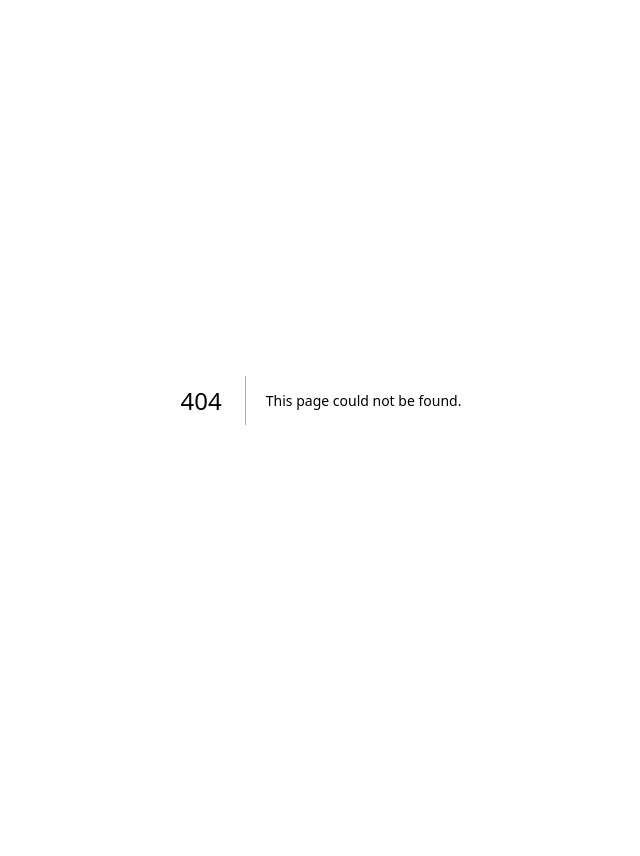
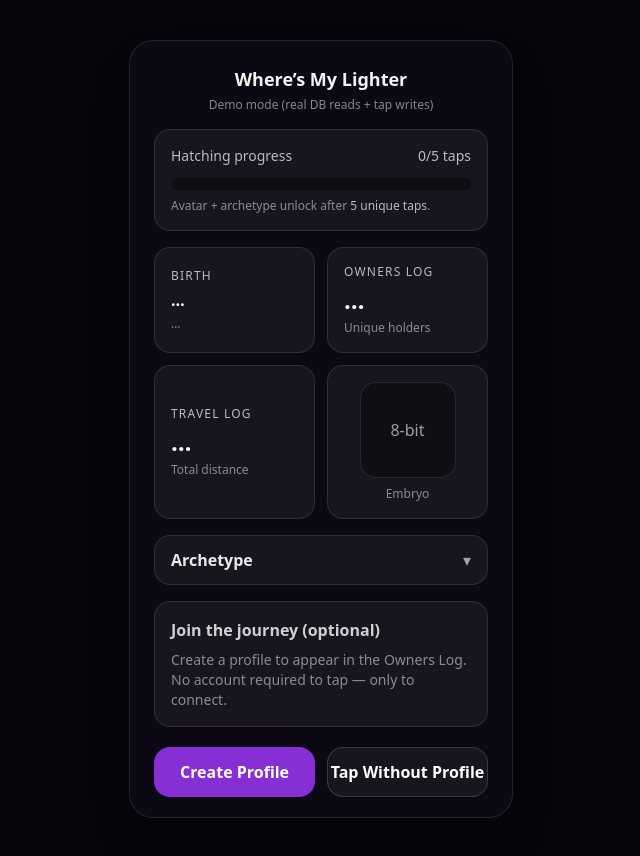
Before and after one commit to Shane-Breen/wheres-my-lighter, a Next.js app: page /demo/1 in a window 1280 px wide. Before the commit this address had no page. Shown: the whole page, without its empty margins (319-959 px from the left). Before the commit the page ends 800 px from the top, so only its background shows below. Built offline with nearby package versions, Linux system fonts and the light colour scheme; no server answers.

Commit message:
Create page.tsx

```diff
--- /dev/null
+++ b/app/demo/[id]/page.tsx
@@ -0,0 +1,235 @@
+"use client";
+
+import { useEffect, useMemo, useState } from "react";
+import { useParams } from "next/navigation";
+
+type LighterPayload = {
+  lighter: {
+    id: string;
+    archetype: string | null;
+    pattern: string | null;
+    style: string | null;
+  };
+  stats: {
+    taps: number;
+    uniqueOwners: number;
+    totalDistanceKm: number;
+    firstTappedAt: string | null;
+    lastTappedAt: string | null;
+  };
+};
+
+function getOrCreatePhoneId() {
+  const key = "wml_phone_id";
+  const existing = localStorage.getItem(key);
+  if (existing) return existing;
+
+  // lightweight unique id for testing; later we can hash with device signals if desired
+  const id = crypto.randomUUID();
+  localStorage.setItem(key, id);
+  return id;
+}
+
+function formatDateShort(iso: string | null) {
+  if (!iso) return "—";
+  const d = new Date(iso);
+  return d.toLocaleString(undefined, { weekday: "short", hour: "2-digit", minute: "2-digit" });
+}
+
+export default function DemoLighterPage() {
+  const params = useParams<{ id: string }>();
+  const lighterId = params?.id;
+
+  const [data, setData] = useState<LighterPayload | null>(null);
+  const [loading, setLoading] = useState(true);
+  const [expanded, setExpanded] = useState(false);
+  const [geoStatus, setGeoStatus] = useState<string>("");
+
+  const taps = data?.stats.taps ?? 0;
+  const hatchProgress = Math.min(taps, 5);
+  const hatchPct = (hatchProgress / 5) * 100;
+
+  const title = "Where’s My Lighter";
+
+  const archetypeLine = useMemo(() => {
+    const a = data?.lighter.archetype ?? "—";
+    const p = data?.lighter.pattern ?? "—";
+    const s = data?.lighter.style ?? "—";
+    return { a, p, s };
+  }, [data]);
+
+  async function refresh() {
+    if (!lighterId) return;
+    setLoading(true);
+    const res = await fetch(`/api/lighter/${encodeURIComponent(lighterId)}`, { cache: "no-store" });
+    const json = await res.json();
+    setData(json);
+    setLoading(false);
+  }
+
+  useEffect(() => {
+    refresh();
+    // eslint-disable-next-line react-hooks/exhaustive-deps
+  }, [lighterId]);
+
+  async function logTap(withProfile: boolean) {
+    const phone_id = getOrCreatePhoneId();
+
+    // Best effort GPS: asks OS for high accuracy, but not guaranteed to meter-level.
+    setGeoStatus("Requesting location…");
+    const pos = await new Promise<GeolocationPosition | null>((resolve) => {
+      if (!navigator.geolocation) return resolve(null);
+
+      navigator.geolocation.getCurrentPosition(
+        (p) => resolve(p),
+        () => resolve(null),
+        { enableHighAccuracy: true, timeout: 8000, maximumAge: 0 }
+      );
+    });
+
+    const lat = pos?.coords?.latitude ?? null;
+    const lon = pos?.coords?.longitude ?? null;
+    const accuracy_m = pos?.coords?.accuracy ?? null;
+
+    if (pos?.coords) {
+      setGeoStatus(`Location captured (±${Math.round(pos.coords.accuracy)}m)`);
+    } else {
+      setGeoStatus("No precise location (permission denied or unavailable). Tap still logged.");
+    }
+
+    await fetch("/api/tap", {
+      method: "POST",
+      headers: { "Content-Type": "application/json" },
+      body: JSON.stringify({ lighter_id: lighterId, phone_id, lat, lon, accuracy_m })
+    });
+
+    // later: if withProfile=true, we can route to /profile/create and attach phone_id
+    await refresh();
+  }
+
+  if (!lighterId) return null;
+
+  return (
+    <main className="min-h-screen flex items-center justify-center bg-[#07050c] px-4 py-10">
+      <div className="w-full max-w-sm rounded-3xl border border-white/10 bg-[#0c0914] shadow-2xl overflow-hidden">
+        {/* Header */}
+        <div className="px-6 pt-6 pb-4 flex items-center justify-center">
+          <div className="text-center">
+            <div className="text-white/95 font-semibold text-lg">{title}</div>
+            <div className="text-white/50 text-xs mt-1">Demo mode (real DB reads + tap writes)</div>
+          </div>
+        </div>
+
+        {/* Hatch progress */}
+        <div className="px-6">
+          <div className="rounded-2xl border border-white/10 bg-white/5 p-4">
+            <div className="flex items-center justify-between text-white/70 text-sm">
+              <div>Hatching progress</div>
+              <div>{hatchProgress}/5 taps</div>
+            </div>
+            <div className="mt-3 h-3 w-full rounded-full bg-black/40 overflow-hidden">
+              <div className="h-full rounded-full bg-purple-500" style={{ width: `${hatchPct}%` }} />
+            </div>
+            <div className="mt-2 text-white/50 text-xs">
+              Avatar + archetype unlock after <span className="text-white/70">5 unique taps</span>.
+            </div>
+          </div>
+        </div>
+
+        {/* 2x2 tiles + avatar */}
+        <div className="px-6 mt-4 grid grid-cols-2 gap-3">
+          <button
+            onClick={() => alert("Birth = first tap (soon: show first city/country + date from DB)")}
+            className="rounded-2xl border border-white/10 bg-white/5 p-4 text-left"
+          >
+            <div className="text-white/70 text-xs tracking-widest">BIRTH</div>
+            <div className="text-white mt-1 font-semibold">{loading ? "…" : "First tap"}</div>
+            <div className="text-white/50 text-xs mt-1">{loading ? "…" : formatDateShort(data?.stats.firstTappedAt ?? null)}</div>
+          </button>
+
+          <button
+            onClick={() => alert("Owners Log (soon: list profiles / phone holders from DB)")}
+            className="rounded-2xl border border-white/10 bg-white/5 p-4 text-left"
+          >
+            <div className="text-white/70 text-xs tracking-widest">OWNERS LOG</div>
+            <div className="text-white mt-1 font-semibold text-2xl">{loading ? "…" : String(data?.stats.uniqueOwners ?? 0).padStart(2, "0")}</div>
+            <div className="text-white/50 text-xs mt-1">Unique holders</div>
+          </button>
+
+          <button
+            onClick={() => alert("Travel Log (soon: show GPS history + distance from DB taps)")}
+            className="rounded-2xl border border-white/10 bg-white/5 p-4 text-left"
+          >
+            <div className="text-white/70 text-xs tracking-widest">TRAVEL LOG</div>
+            <div className="text-white mt-1 font-semibold text-2xl">{loading ? "…" : `${data?.stats.totalDistanceKm ?? 0} km`}</div>
+            <div className="text-white/50 text-xs mt-1">Total distance</div>
+          </button>
+
+          <div className="rounded-2xl border border-white/10 bg-white/5 p-4 flex items-center justify-center">
+            <div className="text-center">
+              {/* placeholder avatar box (we’ll replace with generated PNG once “hatched”) */}
+              <div className="w-24 h-24 rounded-2xl bg-black/30 border border-white/10 flex items-center justify-center text-white/60">
+                8-bit
+              </div>
+              <div className="text-white/50 text-xs mt-2">
+                {taps < 5 ? "Embryo" : "Hatched"}
+              </div>
+            </div>
+          </div>
+        </div>
+
+        {/* Expandable Archetype / Pattern / Style */}
+        <button
+          onClick={() => setExpanded(v => !v)}
+          className="mx-6 mt-4 w-[calc(100%-3rem)] rounded-2xl border border-white/10 bg-white/5 px-4 py-3 text-left"
+        >
+          <div className="flex items-center justify-between">
+            <div className="text-white/90 font-semibold">
+              {archetypeLine.s === "—" ? "Archetype" : archetypeLine.s}
+            </div>
+            <div className="text-white/60">{expanded ? "▴" : "▾"}</div>
+          </div>
+
+          {expanded && (
+            <div className="mt-3 space-y-2 text-sm">
+              <div className="text-white/70">
+                <span className="text-white/50">Archetype</span> | {archetypeLine.a}
+              </div>
+              <div className="text-white/70">
+                <span className="text-white/50">Pattern</span> | {archetypeLine.p}
+              </div>
+              <div className="text-white/70">
+                <span className="text-white/50">Style</span> | {archetypeLine.s}
+              </div>
+            </div>
+          )}
+        </button>
+
+        {/* Join copy */}
+        <div className="mx-6 mt-4 rounded-2xl border border-white/10 bg-white/5 p-4">
+          <div className="text-white/80 font-semibold">Join the journey (optional)</div>
+          <div className="text-white/50 text-sm mt-2">
+            Create a profile to appear in the Owners Log. No account required to tap — only to connect.
+          </div>
+          {geoStatus && <div className="text-white/40 text-xs mt-2">{geoStatus}</div>}
+        </div>
+
+        {/* Actions */}
+        <div className="px-6 py-5 grid grid-cols-2 gap-3">
+          <button
+            onClick={() => alert("Next: /profile/create (writes profile row linked to your phone_id)")}
+            className="rounded-2xl bg-purple-600/90 text-white font-semibold py-3"
+          >
+            Create Profile
+          </button>
+          <button
+            onClick={() => logTap(false)}
+            className="rounded-2xl border border-white/15 bg-white/5 text-white font-semibold py-3"
+          >
+            Tap Without Profile
+          </button>
+        </div>
+      </div>
+    </main>
+  );
+}
```
